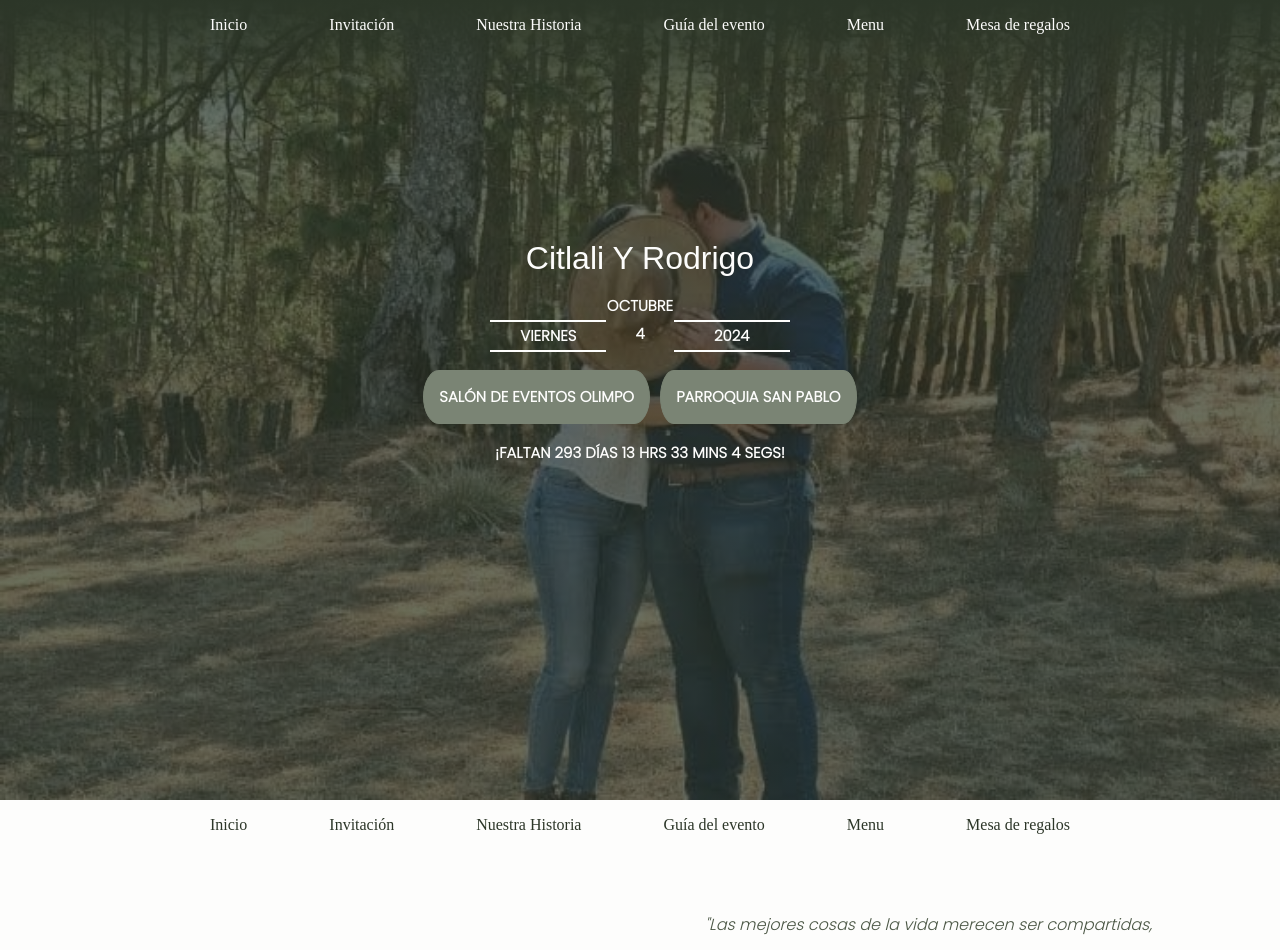
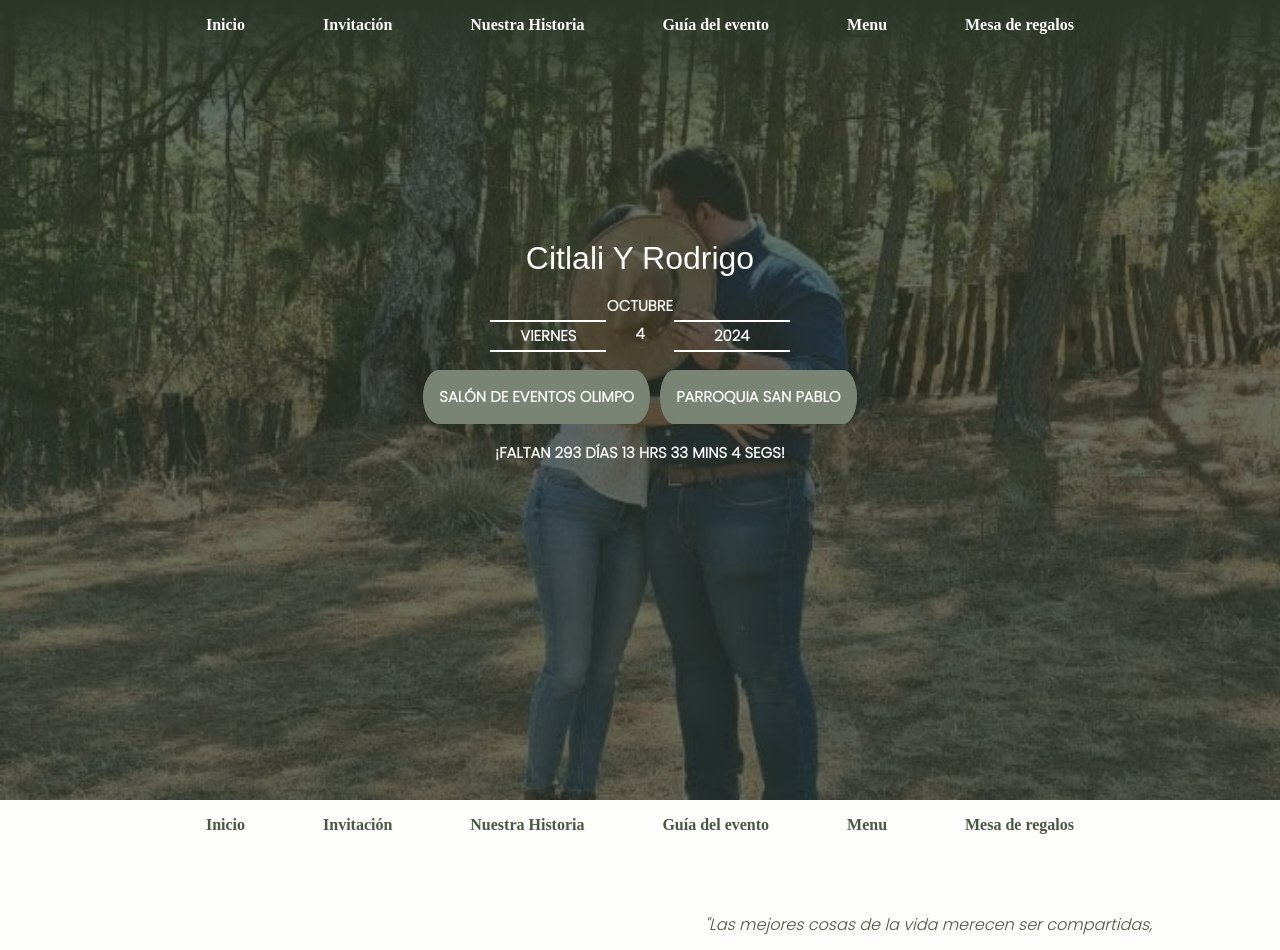
Before and after one commit to urirmz/LaliServer, a plain HTML site: page index.html in a window 1280 px wide. Shown: the top 950 px of the page. Drawn offline with Linux system fonts and the light colour scheme; a web font is replaced by a local one.

Commit message:
Update styles.css

```diff
--- a/styles.css
+++ b/styles.css
@@ -36,6 +36,7 @@ nav {
     font-family: 'Forum', serif;
     text-transform: unset;
     z-index: 999;
+    font-weight: bold;
 }
 
 .navDarkFont {
@@ -45,7 +46,7 @@ nav {
 }
 
 .navDarkFont a {
-    color: #2C3628;
+    color: var(--dark-green);
 }
 
 .navLink:hover::after, .navLink:active::after {
```
